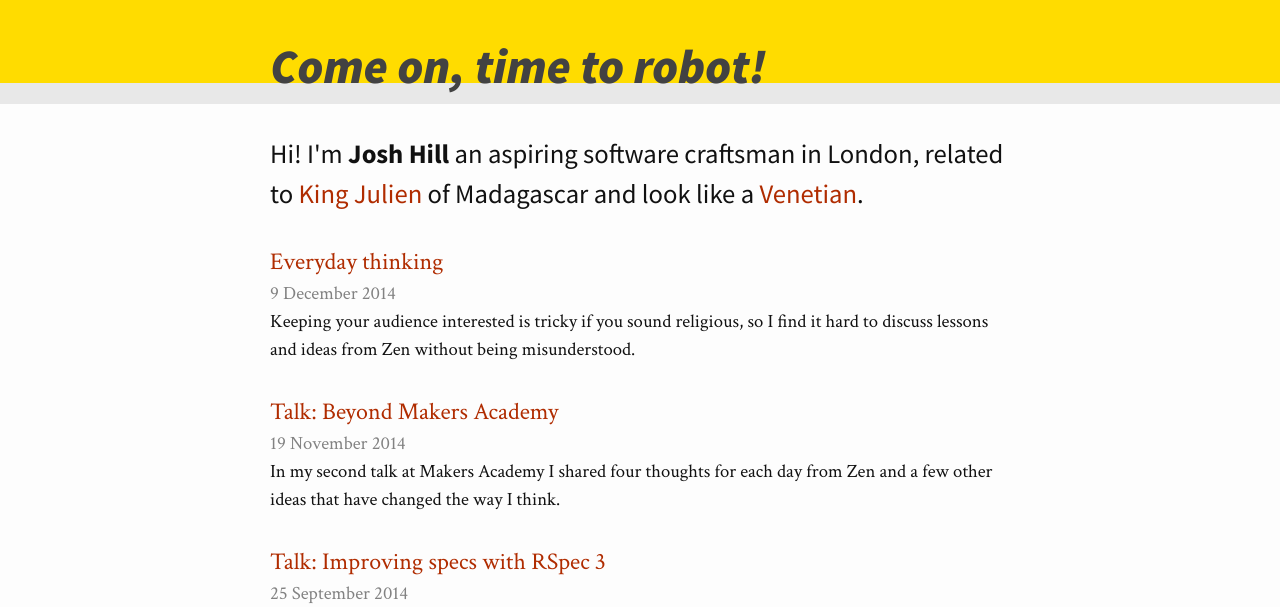
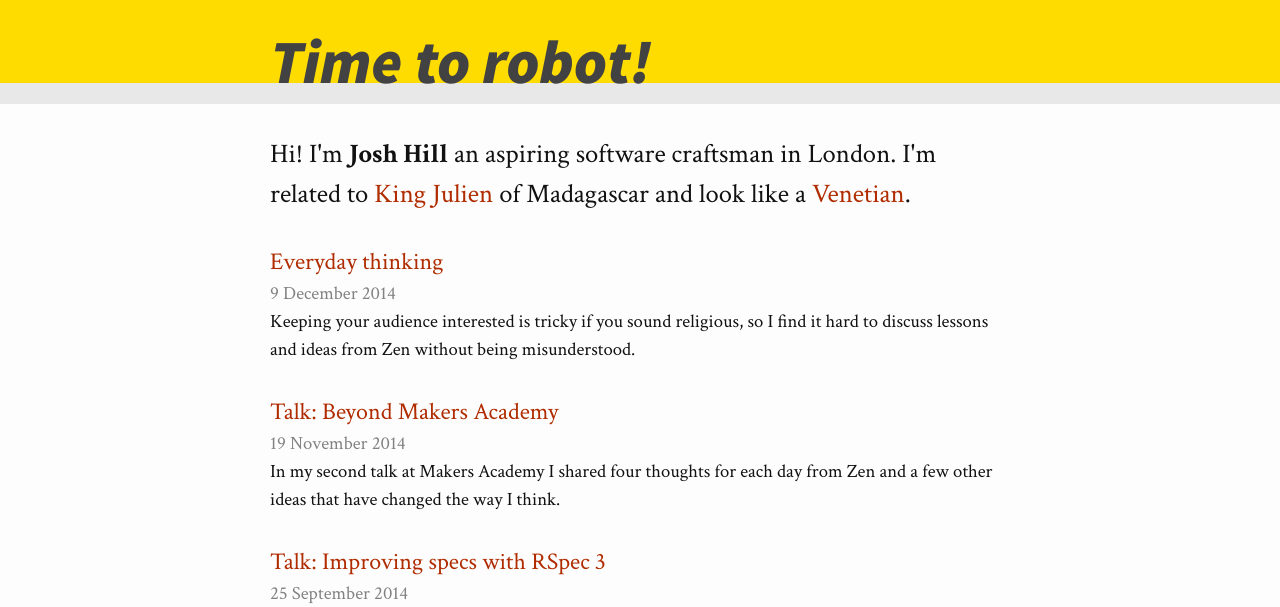
Before and after one commit to jamesjoshuahill/jamesjoshuahill.github.io, a Jekyll site: the page built from index.html, in a window 1280 px wide. Shown: the top 607 px of the page. Built offline with Jekyll 4.4.1, drawn with Linux system fonts in a browser that asks for light colours; comment, search, counter and statistics services are not loaded.

Commit message:
Iterate on site title and welcome

```diff
--- a/_config.yml
+++ b/_config.yml
@@ -1,6 +1,6 @@
 # Site settings
 title: >
-  Come on, time to robot!
+  Time to robot!
 author: Josh Hill
 description: >
   I'm an aspiring software craftsman in London who enjoys making things with
--- a/_sass/_layout.scss
+++ b/_sass/_layout.scss
@@ -11,22 +11,22 @@
 
     @include media-query($on-laptop) {
         border-bottom: 12pt solid $grey-color-light;
-        max-height: 35pt;
+        max-height: 40pt;
     }
 }
 
 .site-title {
     font-family: $title-font-family;
-    font-size: 36pt;
+    font-size: 46pt;
     font-weight: bold;
     font-style: italic;
-    line-height: 100pt;
+    line-height: 93pt;
     margin-bottom: 0;
     float: left;
 
     @include media-query($on-laptop) {
-        font-size: 20pt;
-        line-height: 54pt;
+        font-size: 28pt;
+        line-height: 60pt;
     }
 
     &,
@@ -171,12 +171,7 @@
 }
 
 .page-heading {
-    font-family: $title-font-family;
     font-size: 20pt;
-}
-
-h2.page-heading {
-    font-style: italic;
 }
 
 .post-list {
@@ -243,6 +238,7 @@ h2.page-heading {
         list-style: none;
         margin-left: 10px;
         margin-bottom: 0;
+        font-style: italic;
 
         li a {
             font-style: italic;
--- a/css/main.scss
+++ b/css/main.scss
@@ -3,7 +3,7 @@
 ---
 @charset "utf-8";
 
-@import url(http://fonts.googleapis.com/css?family=Source+Sans+Pro:400,700,900italic|Crimson+Text:400,400italic,700);
+@import url(http://fonts.googleapis.com/css?family=Source+Sans+Pro:400,400italic,900italic|Crimson+Text:400,400italic,700,700italic);
 
 // Our variables
 $base-font-family: 'Crimson Text', Georgia, serif;
--- a/index.html
+++ b/index.html
@@ -5,7 +5,8 @@ layout: default
 <div class="home">
 
   <h1 class="page-heading">
-    Hi! I'm <strong>{{ site.author }}</strong> an aspiring software craftsman in London, related to
+    Hi! I'm <strong>{{ site.author }}</strong> an aspiring software craftsman
+    in London. I'm related to
     <a href="http://youtu.be/VGhvWiZbHxw?t=10s" title="Madagascar King Julien Robot Dance">King Julien</a>
     of Madagascar and look like a
     <a href="https://commons.wikimedia.org/wiki/File:Carpaccio_V%C3%B6r%C3%B6ssapk%C3%A1sF%C3%A9rfi.jpg#mediaviewer/File:Carpaccio_V%C3%B6r%C3%B6ssapk%C3%A1sF%C3%A9rfi.jpg" title="Uomo col berretto rosso">Venetian</a>.
```
